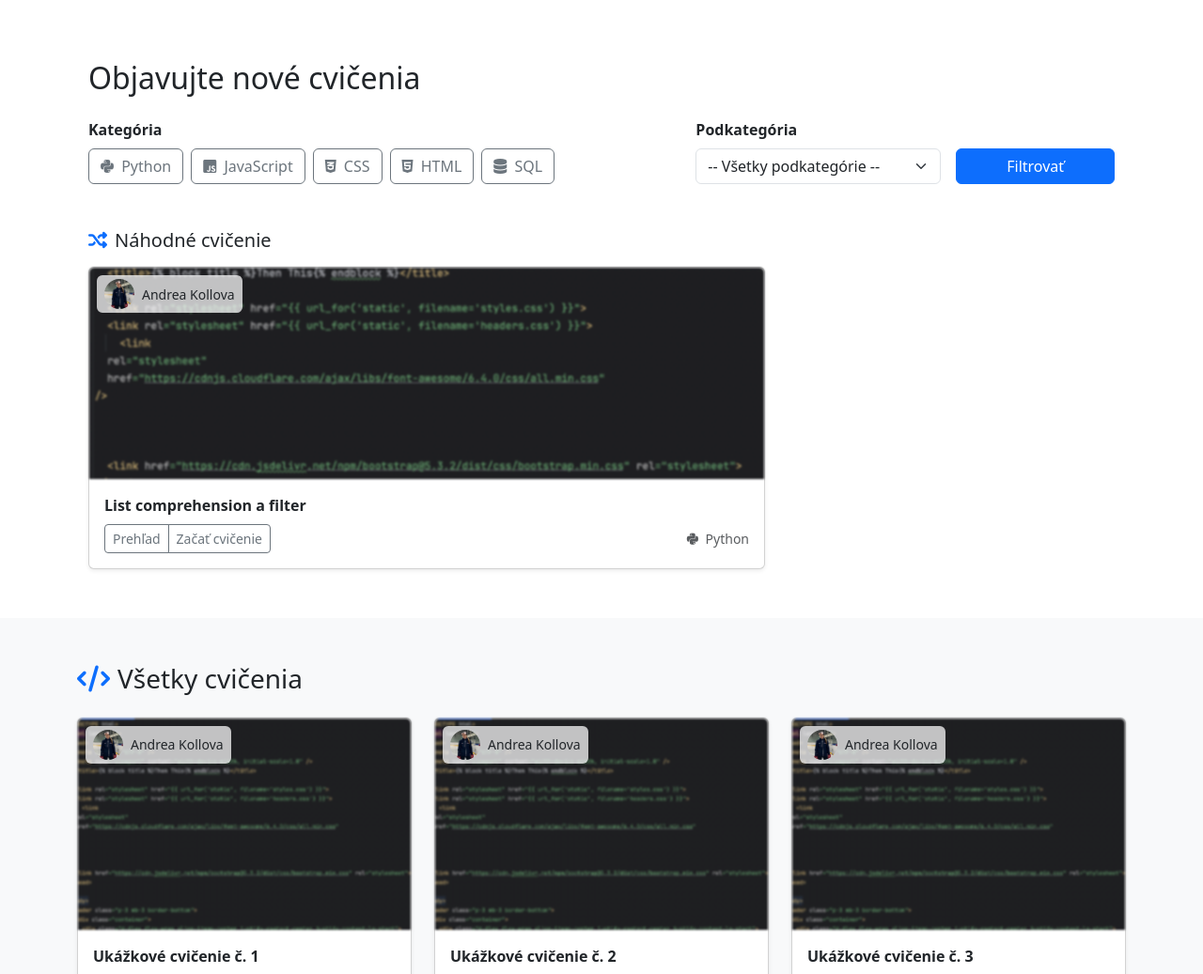
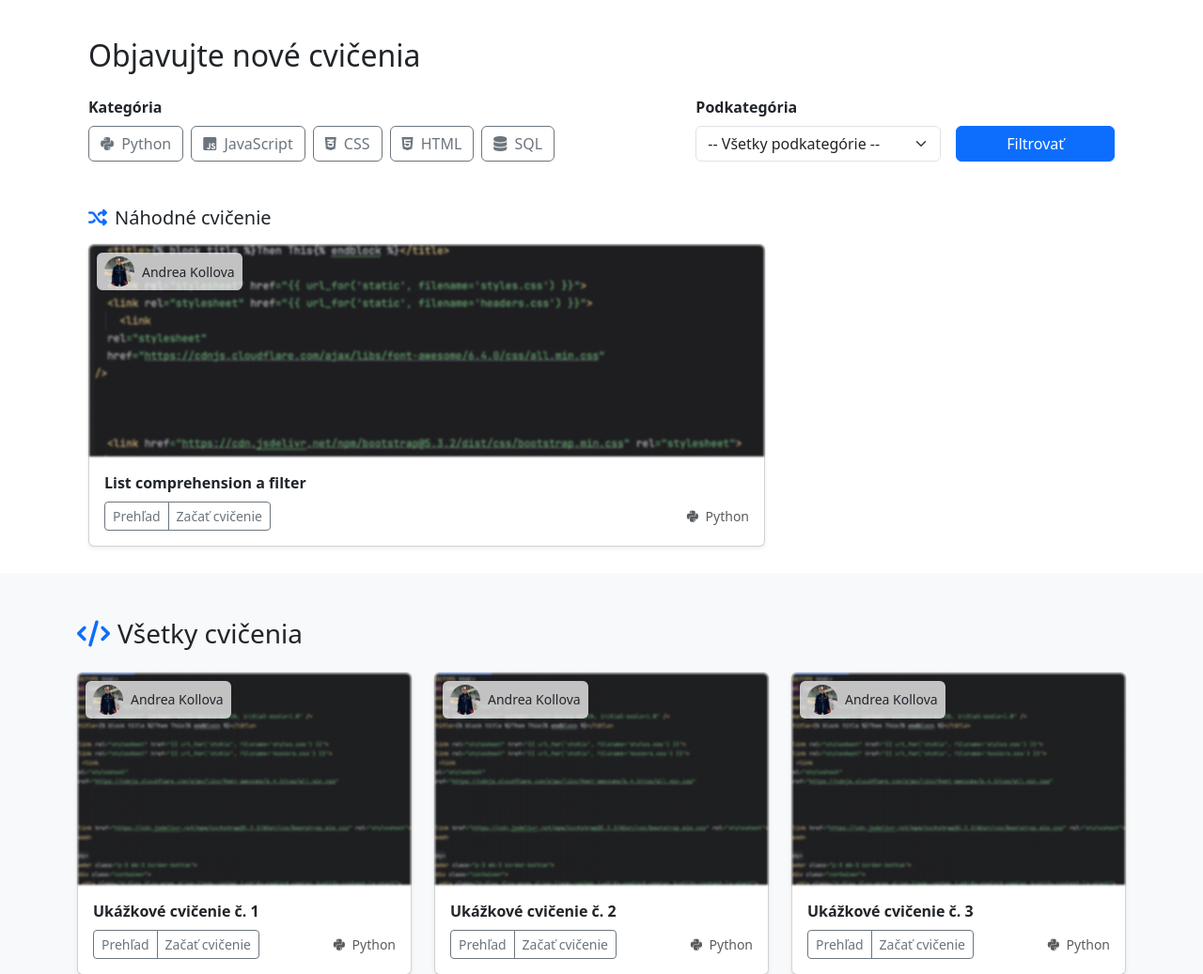
Before and after one commit to andreakollova/platforma-thenthis, a Flask app: page /objavujte in a window 1280 px wide. Shown: the part 89-1126 px from the top of the page at 94% size. Run offline with Flask 3, Linux system fonts and the light colour scheme.

Commit message:
Checkpoint 9 - objavujte frontend

```diff
--- a/templates/objavujte.html
+++ b/templates/objavujte.html
@@ -6,7 +6,7 @@
 <main>
 
   <!-- BIELA sekcia s filtrami a náhodným cvičením -->
-  <div class="w-100 py-5 bg-white">
+  <div class="w-100 py-4 bg-white">
     <div class="container">
       <h2 class="mb-4">Objavujte nové cvičenia</h2>
 
```
